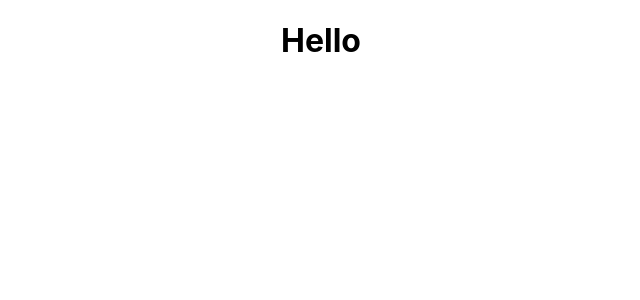
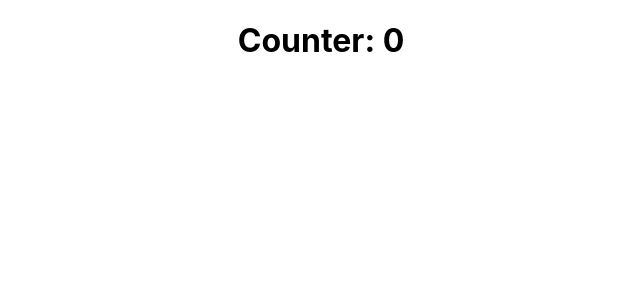
Before and after one commit to dipscoder/learn-redux, a React (Create React App) app: page / in a window 1280 px wide. Shown: the top 300 px of the page, without its empty margins (319-959 px from the left). Built offline with nearby package versions, Linux system fonts and the light colour scheme.

Commit message:
Display the state using the useSelector

```diff
--- a/src/App.js
+++ b/src/App.js
@@ -1,9 +1,14 @@
 import './App.css';
+import { useSelector } from "react-redux";
 
 function App() {
+
+  const counter = useSelector(state => state.counter)
+  const isLogged = useSelector(state => state.isLogged)
   return (
     <div className="App">
-      <h1>Hello</h1>
+      <h1>Counter: {counter} </h1>
+      {isLogged ? <h3>Only seen when you are logged in</h3> : '' }
     </div>
   );
 }
```
Also changed, not shown: 1 other file (tests, documents, lock files or other folders).
